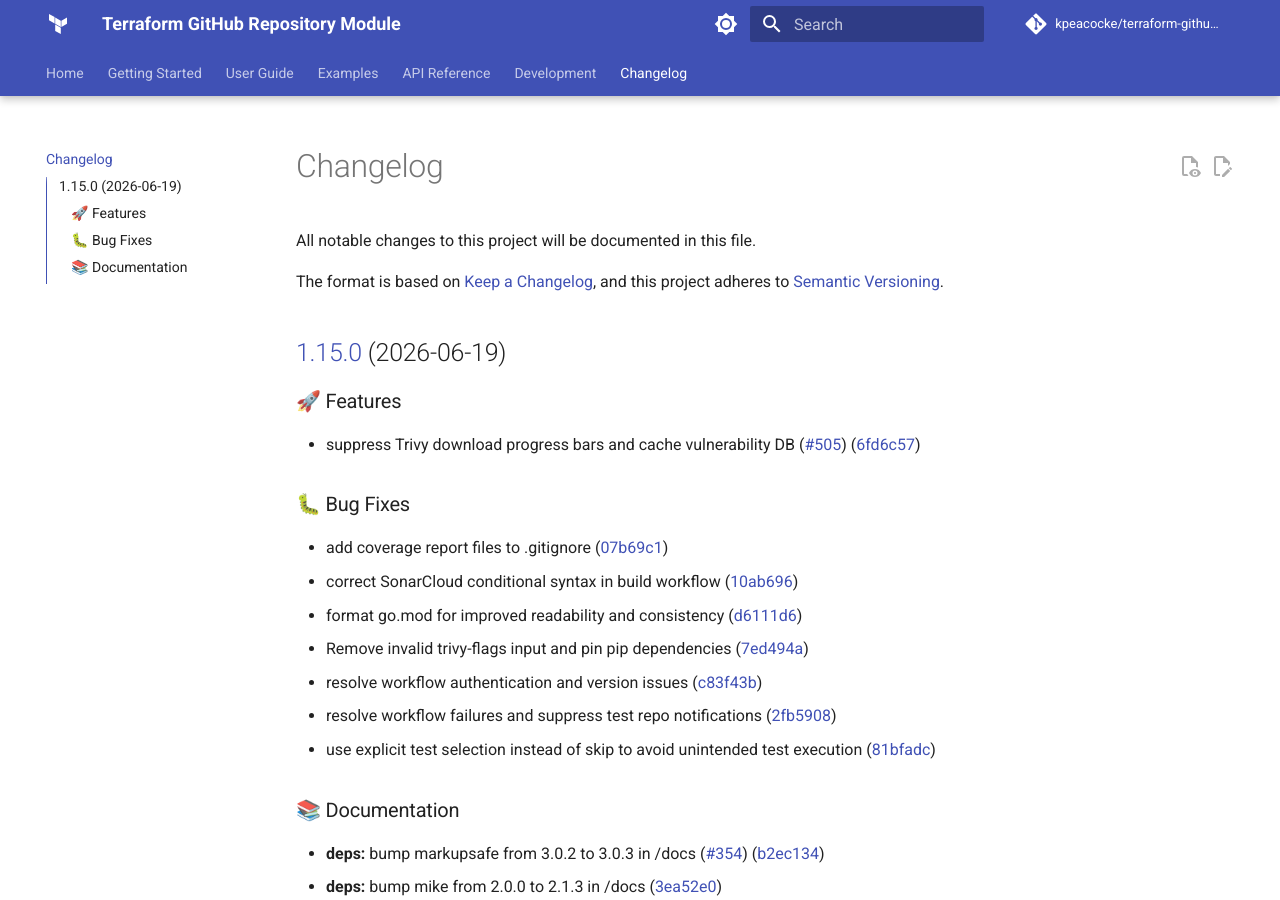
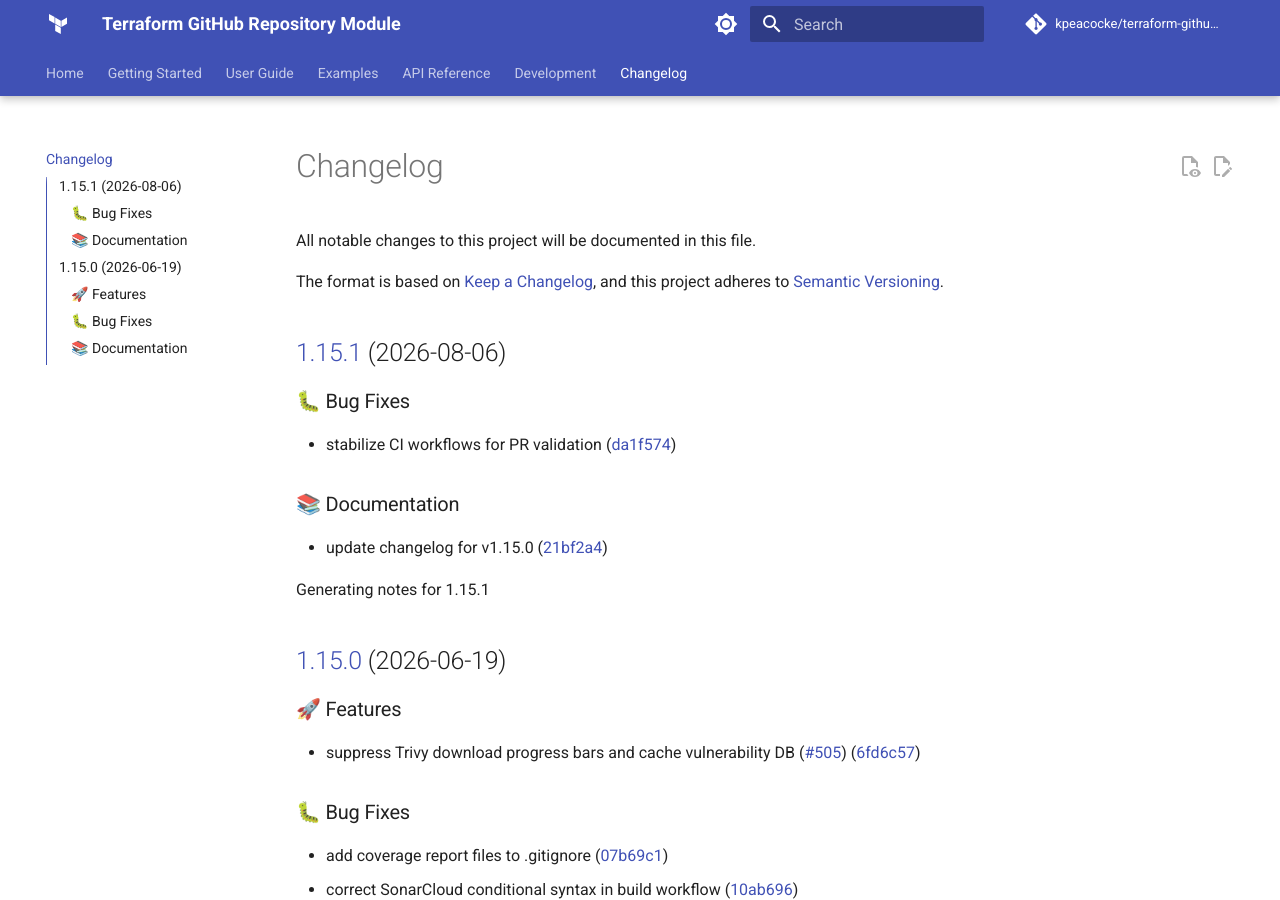
Before and after one commit to kpeacocke/terraform-github-repo, an MkDocs documentation site: the page built from docs/changelog.md, in a window 1280 px wide and 900 px high. Built offline with MkDocs 1.6.1 and Material for MkDocs 9.7.7, drawn with Linux system fonts in a browser that asks for light colours; comment, search, counter and statistics services are not loaded; the version menu is left out.

Commit message:
docs: update changelog for v1.15.1

```diff
--- a/docs/changelog.md
+++ b/docs/changelog.md
@@ -6,6 +6,18 @@ The format is based on [Keep a Changelog](https://keepachangelog.com/en/1.0.0/),
 and this project adheres to [Semantic Versioning](https://semver.org/spec/v2.0.0.html).
 
 <!-- markdownlint-disable MD024 -->
+
+## [1.15.1](https://github.com/kpeacocke/terraform-github-repo/compare/v1.15.0...v1.15.1) (2026-08-06)
+
+### 🐛 Bug Fixes
+
+* stabilize CI workflows for PR validation ([da1f574](https://github.com/kpeacocke/terraform-github-repo/commit/da1f574d2159f15c5692a3f72dc9690e8f039947))
+
+### 📚 Documentation
+
+* update changelog for v1.15.0 ([21bf2a4](https://github.com/kpeacocke/terraform-github-repo/commit/21bf2a46a4d2f581421ae1a352badf0fdb111e15))
+
+Generating notes for 1.15.1
 
 ## [1.15.0](https://github.com/kpeacocke/terraform-github-repo/compare/v1.14.12...v1.15.0) (2026-06-19)
 
```
